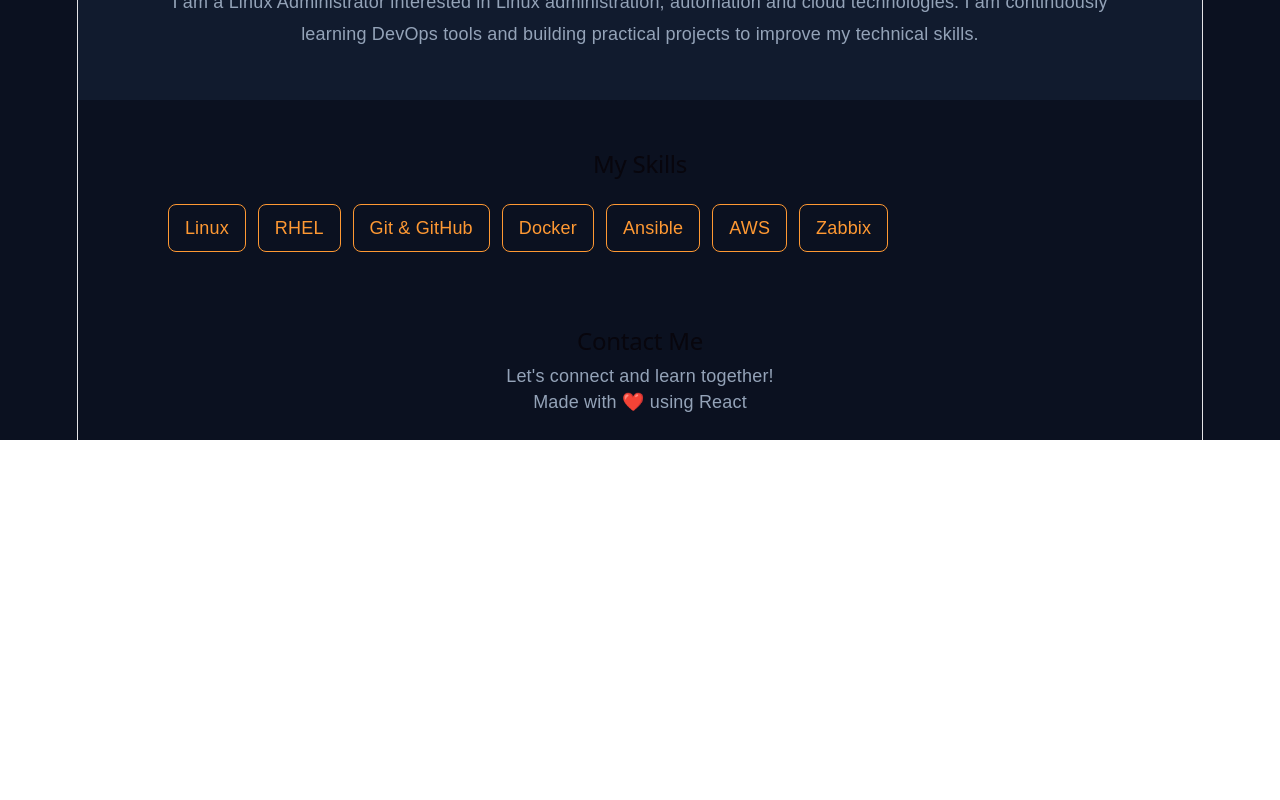
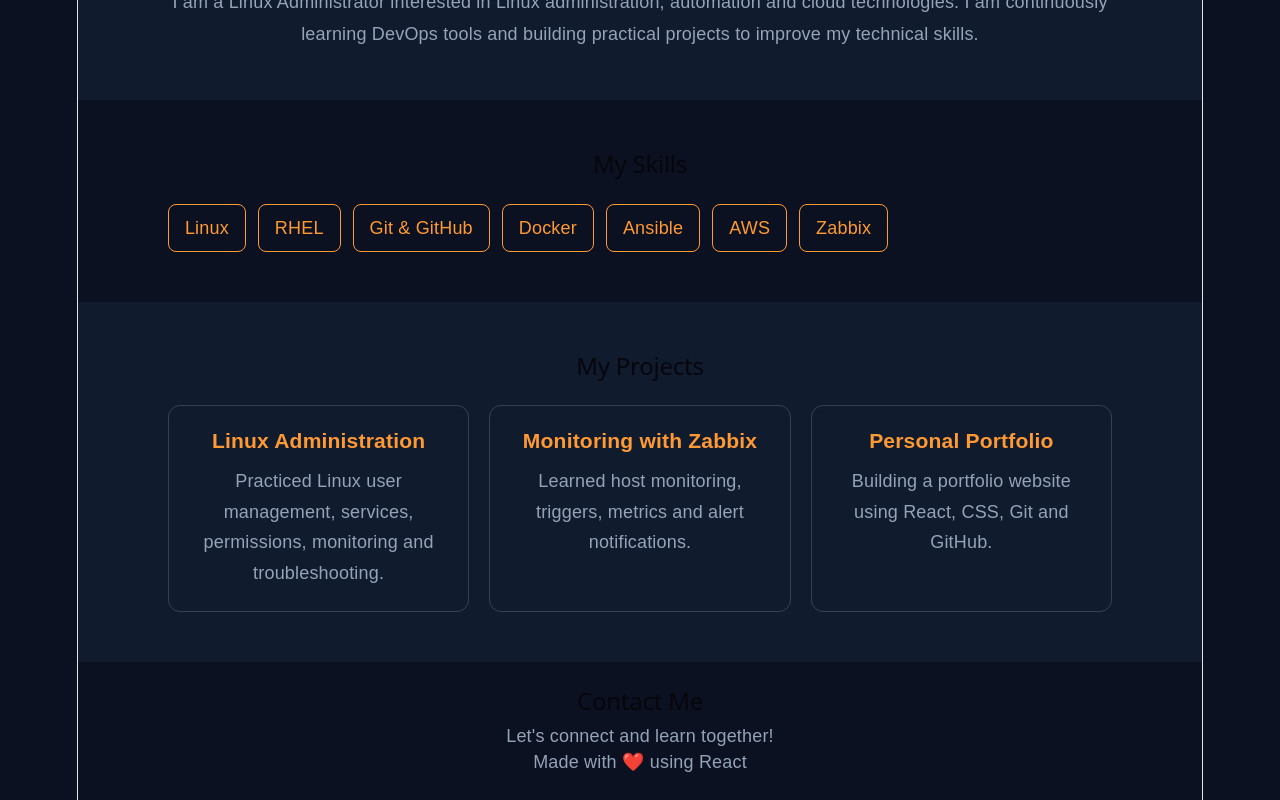
Before and after one commit to Yog18/Yog_portfolio, a React app: page / in a window 1280 px wide. Shown: the part 771-1571 px from the top of the page. Before the commit the page ends 1211 px from the top, so only its background shows below. Built offline with nearby package versions, Linux system fonts and the light colour scheme; the HTML template or start-up script is replaced by a standard one.

Commit message:
Add Projects and Footer components

```diff
--- a/src/App.css
+++ b/src/App.css
@@ -101,7 +101,7 @@
   line-height: 1.8;
 }
 
-footer {
+.footer {
   text-align: center;
   padding: 25px;
   color: #94a3b8;
@@ -128,3 +128,36 @@
   border-radius: 8px;
   color: var(--accent-color);
 }
+
+
+.projects {
+  padding: 50px 8%;
+  background-color: #111b2e;
+}
+
+.projects h2 {
+  margin-bottom: 25px;
+}
+
+.project-list {
+  display: flex;
+  flex-wrap: wrap;
+  gap: 20px;
+}
+
+.project-card {
+  flex: 1 1 250px;
+  padding: 22px;
+  border: 1px solid #334155;
+  border-radius: 12px;
+}
+
+.project-card h3 {
+  color: var(--accent-color);
+  margin-bottom: 12px;
+}
+
+.project-card p {
+  color: #94a3b8;
+  line-height: 1.7;
+}
--- a/src/App.jsx
+++ b/src/App.jsx
@@ -4,6 +4,8 @@
 import Hero from "./components/Hero";
 import About from "./components/About";
 import Skills from "./components/Skills";
+import Projects from "./components/Projects";
+import Footer from "./components/Footer";
 
 function App() {
   return (
@@ -12,12 +14,8 @@
       <Hero />
       <About />
       <Skills />
-
-      <footer id="contact">
-        <h2>Contact Me</h2>
-        <p>Let's connect and learn together!</p>
-        <p>Made with ❤️ using React</p>
-      </footer>
+      <Projects />
+      <Footer />
     </div>
   );
 }
--- /dev/null
+++ b/src/components/Footer.jsx
@@ -0,0 +1,11 @@
+function Footer() {
+  return (
+    <footer id="contact" className="footer">
+      <h2>Contact Me</h2>
+      <p>Let's connect and learn together!</p>
+      <p>Made with ❤️ using React</p>
+    </footer>
+  );
+}
+
+export default Footer;
--- a/src/components/Projects.jsx
+++ b/src/components/Projects.jsx
@@ -0,0 +1,35 @@
+function Projects() {
+  return (
+    <section id="projects" className="projects">
+      <h2>My Projects</h2>
+
+      <div className="project-list">
+        <div className="project-card">
+          <h3>Linux Administration</h3>
+          <p>
+            Practiced Linux user management, services,
+            permissions, monitoring and troubleshooting.
+          </p>
+        </div>
+
+        <div className="project-card">
+          <h3>Monitoring with Zabbix</h3>
+          <p>
+            Learned host monitoring, triggers,
+            metrics and alert notifications.
+          </p>
+        </div>
+
+        <div className="project-card">
+          <h3>Personal Portfolio</h3>
+          <p>
+            Building a portfolio website using React,
+            CSS, Git and GitHub.
+          </p>
+        </div>
+      </div>
+    </section>
+  );
+}
+
+export default Projects;
```
